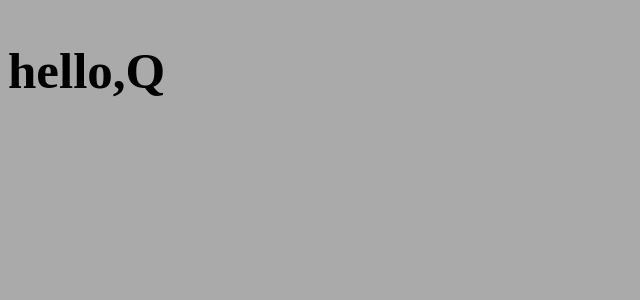
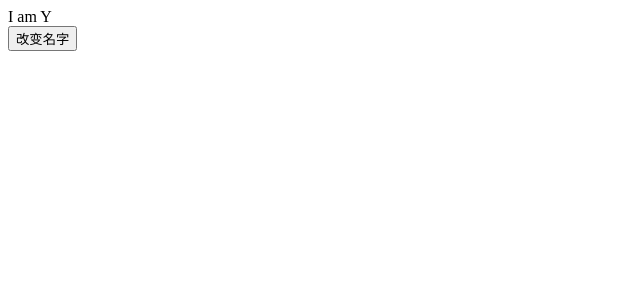
Before and after one commit to capricornLiux/mallManageSystem, a React app: page / in a window 1280 px wide. Shown: the top 300 px of the page, without its empty margins (0-640 px from the left). Built offline with nearby package versions, Linux system fonts and the light colour scheme.

Commit message:
事件的处理(事件中的this问题)1

```diff
--- a/src/app.jsx
+++ b/src/app.jsx
@@ -1,80 +1,33 @@
-// console.log('app.js');
-
-// let a = 10;
-// const b = 20;
-// let c = value => value * 2;
-
-// console.log(c(20));
-
 import React from 'react';
 import ReactDOM from 'react-dom';
-// import 'font-awesome/css/font-awesome.min.css'
-// import './index.css';
-// import './index.scss';
 
-// ReactDOM.render(
-//   <div>
-//     <i class="fa fa-car"></i>
-//     <h1>Hello, world</h1>,
-//   </div>,
-//   document.getElementById('app')
-// );
-
-// =============================================
-import './index.scss'
-
-// // 样式对象
-// let style = {
-//   // 属性要使用驼峰命名法
-//   color: 'red',
-//   fontSize: '30px'
-//   // 属性值支持字符串拼接
-// }
-
-// let name = 'lance'
-// let flag = false;
-// let arr = ['zhangsan', 'lisi', 'wangwu']
-// let jsx = (
-//   <div className="jsx">
-//     jsx...{flag ? <p>I am {name}</p> : <p>I am not {name}</p>}
-//     {
-//       arr.map((name,index) => <p key={index}>Hello, {name}</p>)
-//     }
-//   </div>
-// );
-
-// ==============================================
-// 组件
-// function Component(){
-//   return <h1>hello world</h1>
-// }
-
-// ES6的组件
-class ES6Component extends React.Component{
+// 事件的处理
+class Component extends React.Component{
   constructor(props){
-    // props是只读的, 不能被改变
     super(props);
-    // this.state = {
-    //   name: 'R'
-    // }
+    this.state = {
+      name: 'Y'
+    }
+    this.handleClick = this.handleClick.bind(this)
   }
   render(){
-    // 修改state
-    // setTimeout(()=>{
-    //   this.setState({
-    //     name: 'S'
-    //   })
-    // },2000)
-    // return <h2>你好,{this.state.name}</h2>
-    return <h2>hello,{this.props.name}</h2>
+    return (
+      <div>
+        <div>I am {this.state.name}</div>
+        <button onClick={this.handleClick}>改变名字</button>
+      </div>
+    )
+  }
+  handleClick(){
+    alert('handleClick');
+
+    this.setState({
+      name:'Z'
+    })
   }
 }
 
-// ReactDOM.render(jsx, document.getElementById('app'));
 ReactDOM.render(
-  <div>
-    {/* <Component/> */}
-    <ES6Component name="Q"/>
-  </div>,
+  <Component/>,
   document.getElementById('app')
 )
```
